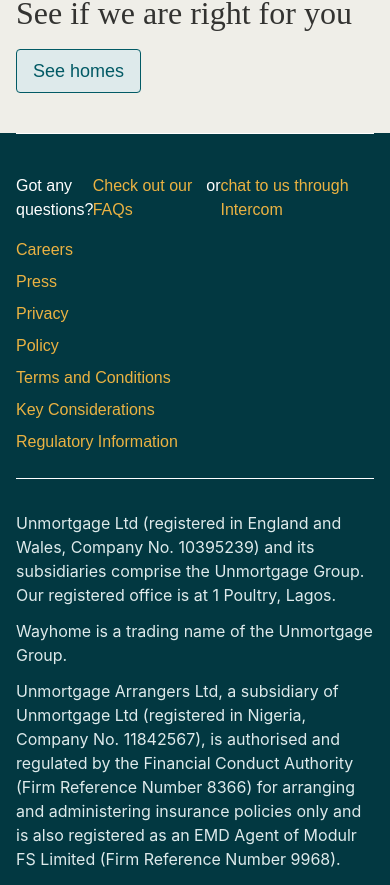
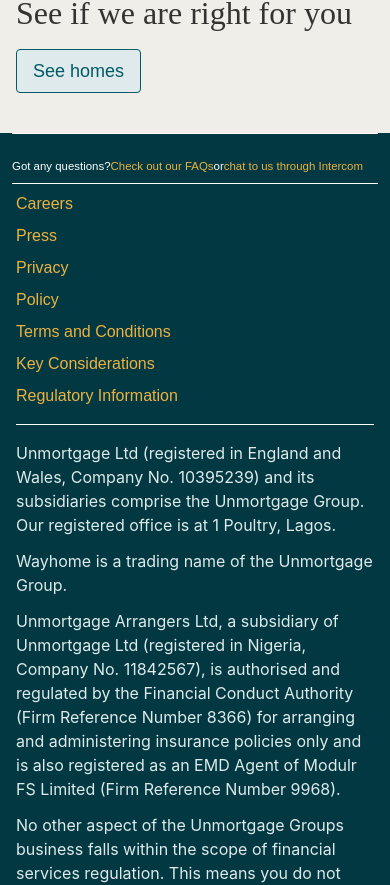
Before and after one commit to deleayo535/wayhome-app, a Next.js app: page / in a window 390 px wide. Shown: the part 6777-7662 px from the top of the page. Built offline with nearby package versions, Linux system fonts and the light colour scheme.

Commit message:
Responsive

```diff
--- a/src/components/organism/Footer/footer.module.css
+++ b/src/components/organism/Footer/footer.module.css
@@ -21,14 +21,26 @@
 .footerTxt p {
   color: rgb(235, 178, 66);
 }
+.footerTxt2 p {
+  color: rgb(235, 178, 66);
+}
 
 @media screen and (max-width: 768px) {
   .footerTxt {
     font-family: ModernEra, sans-serif;
-    font-size: 1rem;
+    font-size: 0.715rem;
     line-height: 1.5;
     font-weight: 500;
     margin-bottom: 0.5rem;
     color: rgb(255, 255, 255);
   }
+
+  .footerTxt2 {
+    font-size: 1rem;
+    font-family: ModernEra, sans-serif;
+    line-height: 1.5;
+    font-weight: 500;
+    margin-top: 0.5rem;
+    border-bottom: 1px solid rgb(255, 255, 255);
+  }
 }
--- a/src/components/organism/Footer/index.tsx
+++ b/src/components/organism/Footer/index.tsx
@@ -4,17 +4,19 @@
   return (
     <div className={`${classes.footerWrap}`}>
       <div>
-        <div className={`space-y-4 mx-12 max-md:mx-4 ${classes.footerHead}`}>
-          <div
-            className={`flex text-sm pt-10 justify-center max-md:justify-start max-md:space-x-0 space-x-2 ${classes.footerTxt}`}
-          >
-            <h1 className="max-md:-mr-8">Got any questions? </h1>
-            <p>Check out our FAQs </p>
-            <span>or</span>
-            <p> chat to us through Intercom</p>
+        <div>
+          <div className={`space-y-4 mx-12 max-md:mx-3 ${classes.footerHead}`}>
+            <div
+              className={`flex text-sm pt-10 max-md:pt-6 justify-center max-md:justify-start max-md:space-x-0 space-x-2 ${classes.footerTxt}`}
+            >
+              <h1 className="">Got any questions? </h1>
+              <p>Check out our FAQs </p>
+              <span>or</span>
+              <p> chat to us through Intercom</p>
+            </div>
           </div>
           <div
-            className={`flex max-md:flex-col max-md:mx-0 max-md:space-x-0 max-md:space-y-2 space-x-4 mx-8 pb-6 justify-center ${classes.footerTxt}`}
+            className={`flex max-md:flex-col max-md:mx-4 max-md:space-x-0 max-md:space-y-2 space-x-4 mx-8 pb-6 max-md:pb-4 justify-center ${classes.footerTxt2}`}
           >
             <p>Careers</p>
             <p>Press</p>
@@ -25,7 +27,7 @@
             <p>Regulatory Information</p>
           </div>
         </div>
-        <div className="flex max-md:flex-col px-12 py-8 max-md:px-4 max-md:space-x-0 space-x-6">
+        <div className="flex max-md:flex-col px-12 py-8 max-md:py-4 max-md:px-4 max-md:space-x-0 space-x-6">
           <div className="w-2/4 max-md:w-full space-y-3 whitespace-normal">
             <p>
               Unmortgage Ltd (registered in England and Wales, Company No.
--- a/src/components/pages/SuitabilityPage/index.tsx
+++ b/src/components/pages/SuitabilityPage/index.tsx
@@ -115,7 +115,7 @@
               <div className="text-smmd max-md:text-sm text-midblack font-bold pb-2">
                 Your phone number
               </div>
-              <div className="text-smmd max-md:text-sm text-lowblack pb-4">
+              <div className="text-smmd max-md:text-sm text-lowblack max-md:pr-6 pb-4">
                 Please make sure its a NG number eg. +234 8604123123
               </div>
               <div className="pb-4">
--- a/src/components/pages/SuitabilityPage/suit.module.css
+++ b/src/components/pages/SuitabilityPage/suit.module.css
@@ -18,3 +18,10 @@
   width: 100px;
   height: 70px;
 }
+
+@media screen and (max-width: 768px) {
+  .bt {
+    width: 300px;
+    height: 70px;
+  }
+}
```
